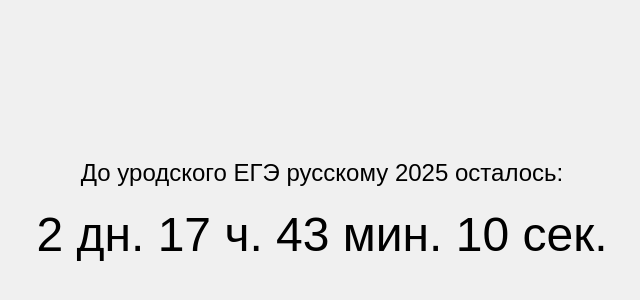
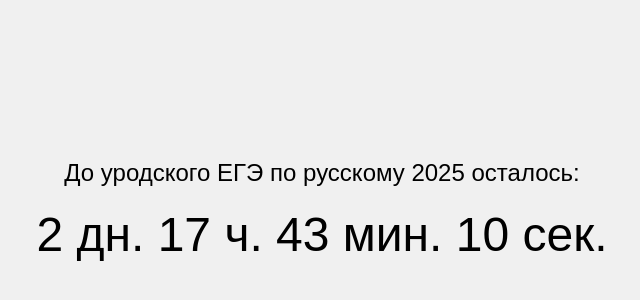
Before and after one commit to munstr001/time, a plain HTML site: page index.html in a window 1280 px wide. Shown: the part 198-498 px from the top of the page, without its empty margins (318-958 px from the left). Drawn offline with Linux system fonts and the light colour scheme.

Commit message:
Update index.html

```diff
--- a/index.html
+++ b/index.html
@@ -24,7 +24,7 @@
     </style>
 </head>
 <body>
-    <div id="header">До уродского ЕГЭ русскому 2025 осталось:</div> <!-- Текст над таймером -->
+    <div id="header">До уродского ЕГЭ по русскому 2025 осталось:</div> <!-- Текст над таймером -->
     <div id="timer">Загрузка...</div>
     <script>
         // Установка конечной даты
```
